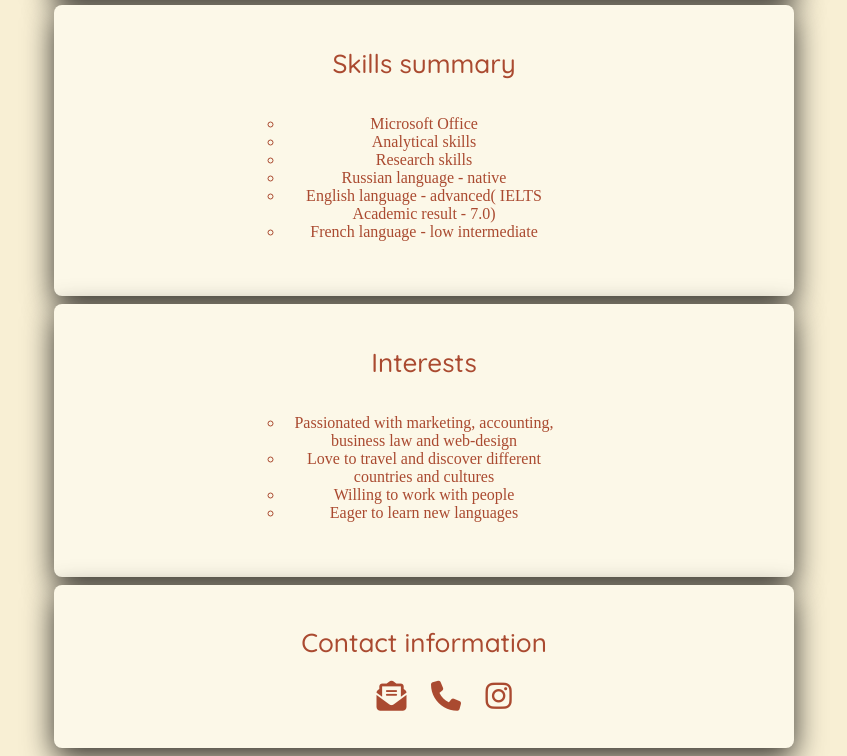
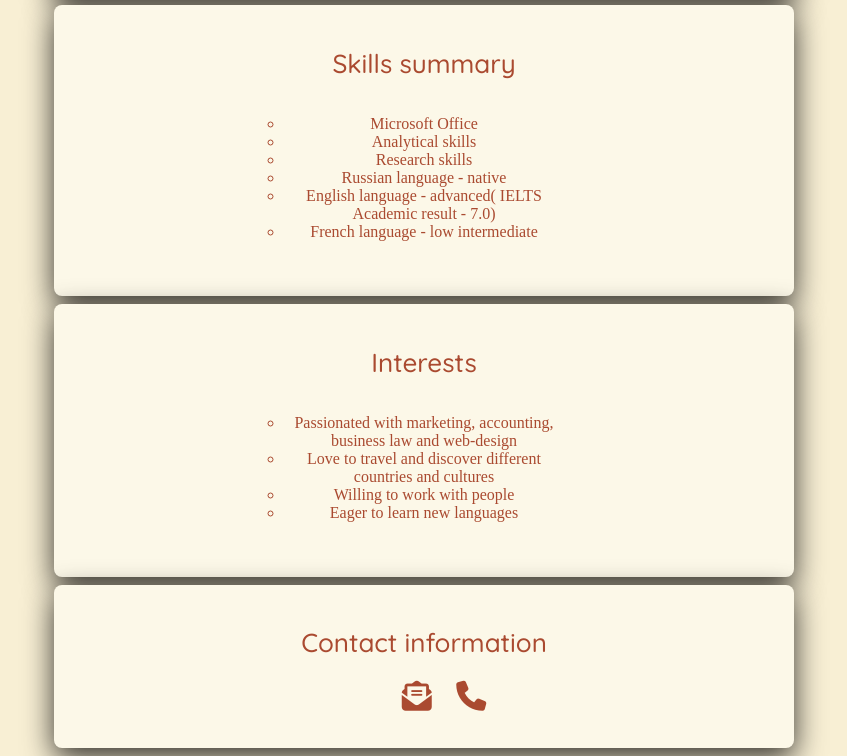
Before and after one commit to anastasia-artsibasheva/my-profile, a plain HTML site: page index.html in a window 1280 px wide. Shown: the part 1506-2262 px from the top of the page, without its empty margins (216-1063 px from the left). Drawn offline with Linux system fonts and the light colour scheme.

Commit message:
Update index.html

```diff
--- a/index.html
+++ b/index.html
@@ -97,11 +97,6 @@
              <i class="fas fa-phone"></i>
             </a>
          </li>
-         <li>
-            <a href="https://www.instagram.com/artsnastya/" target="_blank">
-              <i class="fab fa-instagram"></i>
-            </a>
-         </li>
        </ul>
    </div>
  </div>
```
